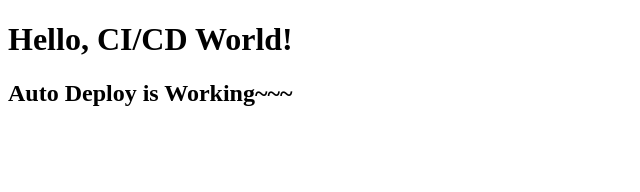
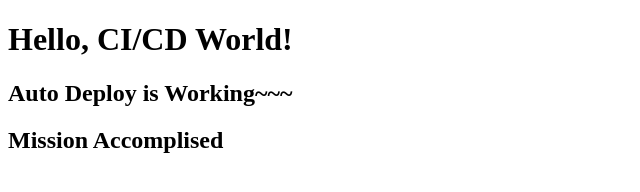
Before and after one commit to GURU292001/ci-cd-demo, a plain HTML site: page index.html in a window 1280 px wide. Shown: the whole page, without its empty margins (0-640 px from the left). Drawn offline with Linux system fonts and the light colour scheme.

Commit message:
Second test

```diff
--- a/index.html
+++ b/index.html
@@ -9,5 +9,7 @@
 
   <h2>Auto Deploy is Working~~~</h2>
 
+  <h2>Mission Accomplised</h2>
+
 </body>
 </html>
```
